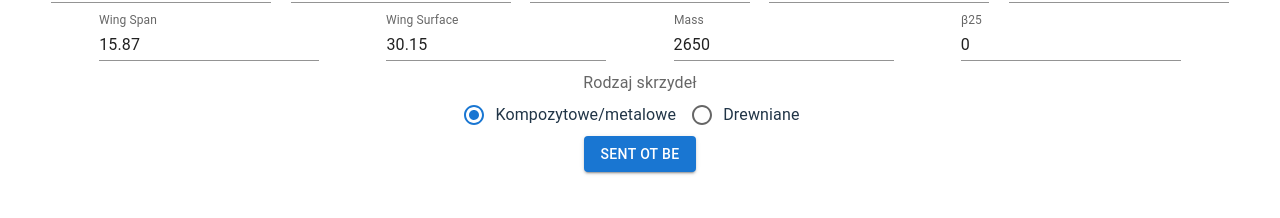
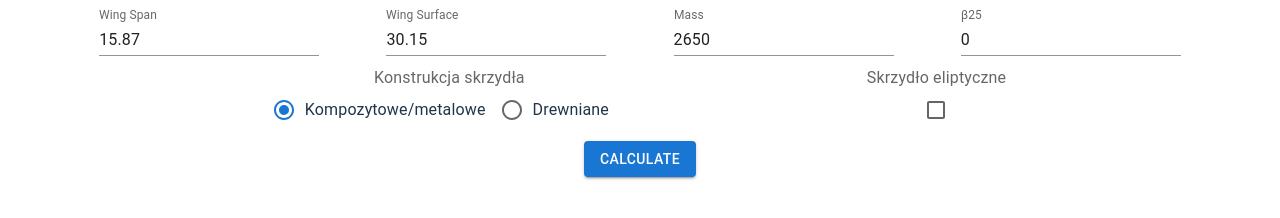
Before and after one commit to Pi4s3k/Projekt2ML, a React (Vite) app in the folder frontend/: page / in a window 1280 px wide. Shown: the part 440-658 px from the top of the page. Built offline with nearby package versions, Linux system fonts and the light colour scheme.

Commit message:
add eliptical wing handling

```diff
--- a/frontend/src/App.jsx
+++ b/frontend/src/App.jsx
@@ -11,6 +11,8 @@ import RadioGroup from '@mui/material/RadioGroup';
 import FormControlLabel from '@mui/material/FormControlLabel';
 import FormControl from '@mui/material/FormControl';
 import FormLabel from '@mui/material/FormLabel';
+import Checkbox from '@mui/material/Checkbox';
+import FormGroup from '@mui/material/FormGroup';
 
 const fileTypes = ["csv"];
 
@@ -22,6 +24,7 @@ function App() {
   const [graph1, setGraph1] = useState(null);
   const [graph2, setGraph2] = useState(null);
   const [wings, setWings] = useState("composite-metal");
+  const [eliptical, setEliptical] = useState(false);
 
   const handleChange = (file) => {
     setFile(file);
@@ -32,6 +35,10 @@ function App() {
     console.log("wings: " + event.target.value);
   };
 
+  const handleChangeEliptical = (event) => {
+    setEliptical(event.target.checked);
+    console.log("Eliptical: " + event.target.checked)
+  };
 
 function getBase64(file) {
    var reader = new FileReader();
@@ -66,7 +73,8 @@ function getBase64(file) {
       Wings : wings,
       Cr : crinput,
       Ct : ctinput,
-      b25 : b25input
+      b25 : b25input,
+      iseliptical : eliptical
     });
       axios.get('http://localhost:8000/pic')
       .then(function (response) {
@@ -110,10 +118,11 @@ function sendToBE(){
       <TextField variant="standard" label="β25" id="b25-input" defaultValue={'0'}/>
     </div>
 
-{/* wybór rodzaju skrzydeł do wyliczenia oporu */}
 
+<div className="text">
+  {/* wybór rodzaju skrzydeł do wyliczenia oporu */}
 <FormControl>
-      <FormLabel id="demo-radio-buttons-group-label">Rodzaj skrzydeł</FormLabel>
+      <FormLabel id="demo-radio-buttons-group-label">Konstrukcja skrzydła</FormLabel>
       <RadioGroup
         row
         aria-labelledby="demo-radio-buttons-group-label"
@@ -126,10 +135,24 @@ function sendToBE(){
         <FormControlLabel value="wooden" control={<Radio />} label="Drewniane" />
       </RadioGroup>
     </FormControl>
+  {/* Koniec wyboru rodzaju skrzydeł */}
+  <FormControl component="fieldset">
+      <FormLabel component="legend">Skrzydło eliptyczne</FormLabel>
+      <FormGroup aria-label="position">
+        <FormControlLabel
+          value="eliptical"
+          control={<Checkbox
+          onChange={handleChangeEliptical}
+          />}
+          labelPlacement="top"
+        />
+      </FormGroup>
+    </FormControl>
 
-{/* Koniec wyboru rodzaju skrzydeł */}
+</div>
 
-    <div><Button variant="contained" onClick={sendToBE}>Sent ot BE</Button></div>
+
+    <div><Button variant="contained" onClick={sendToBE}>Calculate</Button></div>
     <div className='image'>
         <img src={graph1} />
     </div>
```
Also changed, not shown: 2 other files (tests, documents, lock files or other folders).
